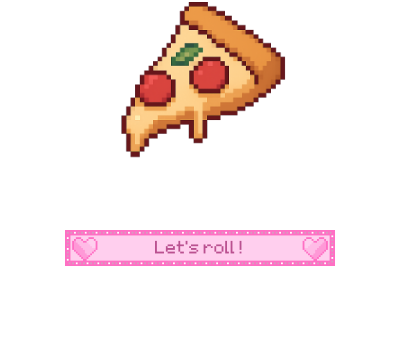
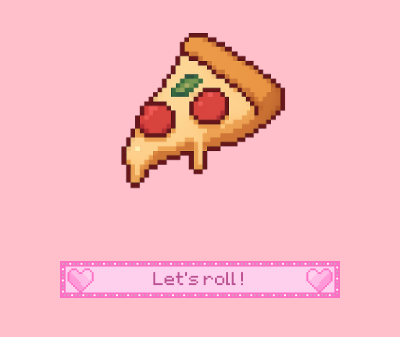
Before and after one commit to Samantha1919/what2eatApp, an Electron app: page index.html in a window 400 px wide. Shown: the part 309-646 px from the top of the page. Drawn offline with Linux system fonts and the light colour scheme.

Commit message:
bouton-bug
j'ai réglé le fait qu'il y avait un bout blanc en dessous du bouton quand tu changeais la couleur du background, je l'ai fais en changeant le bouton en balise img et le css a changé aussi. et j'essaie de régler le porblème de la couleur du sushis genre le fond l'endroit où il y a le riz. jai aussi supprimé le code qui servait a rien et j'ai rajouté des comm

```diff
--- a/index.html
+++ b/index.html
@@ -13,24 +13,17 @@
     <!--ducoup avant y avait les photos mais je lai enleve dcp le css ne sacchiffe pas mais jsp si je laisse la div ou pas-->
 </div>
     <div id="divb">
-        <button id="bouton" onclick="getRandomFood()"></button>
+        <img id="bouton" class="bouton" onclick="getRandomFood()" src="assets/button.gif"></img>
     </div>
 
 <script>
-    let pizza = document.getElementById("pizza");
-    let watermelon = document.getElementById("pasteque");
-    let sushi = document.getElementById("sushi");
-    let ice = document.getElementById("ice");
-    let chips = document.getElementById("chips");
-    let chicken = document.getElementById("chicken");
-    let bouton = document.getElementById("bouton");
 
 
     function getRandomFood() {
         // quand je veux mettre le style visibikity voisible je fais cmmt pr le mettre sur tout en 1 fois au lieu de mettre sur chaque aliment sauf si c pas possible ?
         const images = [
             'assets/pizza.png',
-            'assets/watermelon.png', // pk ca marche comme ca et il faut pas faire le truc document nanan
+            'assets/watermelon.png', // pk ca marche comme ca et il faut pas faire le truc document nanan comment ca recup les images avec ce path la
             'assets/sushi.png',
             'assets/ice.png',
             'assets/chips.png',
@@ -62,7 +55,7 @@
     }
 
 
-    // je dois lapeller a la fin ?
+    // pk quand j'appelle la fonction ca tourne en boucle
 
 </script>
 
--- a/style.css
+++ b/style.css
@@ -5,6 +5,7 @@ body {
     justify-content: center; /* centre verticalement si hauteur prise en compte */
     min-height: 100vh;
     margin: 0;
+    background-color: pink;
 }
 
 h1{
@@ -13,15 +14,13 @@ h1{
     font-size: 35px;
 }
 
-#bouton {
-    background-image: url('assets/button.gif');
-    background-size: contain;
-    background-repeat: no-repeat;
-    width: 270px; /* ajuste selon la taille du bouton voulu */
-    height: 100px;
+.bouton {
+    width: 280px; /* ajuste selon la taille du bouton voulu */
+    height: auto;
     border: none;
     cursor: pointer;
-    background-color: white;
+    outline: none;
+
 }
 
 #pizza,
```
Also changed, not shown: 2 other files.
